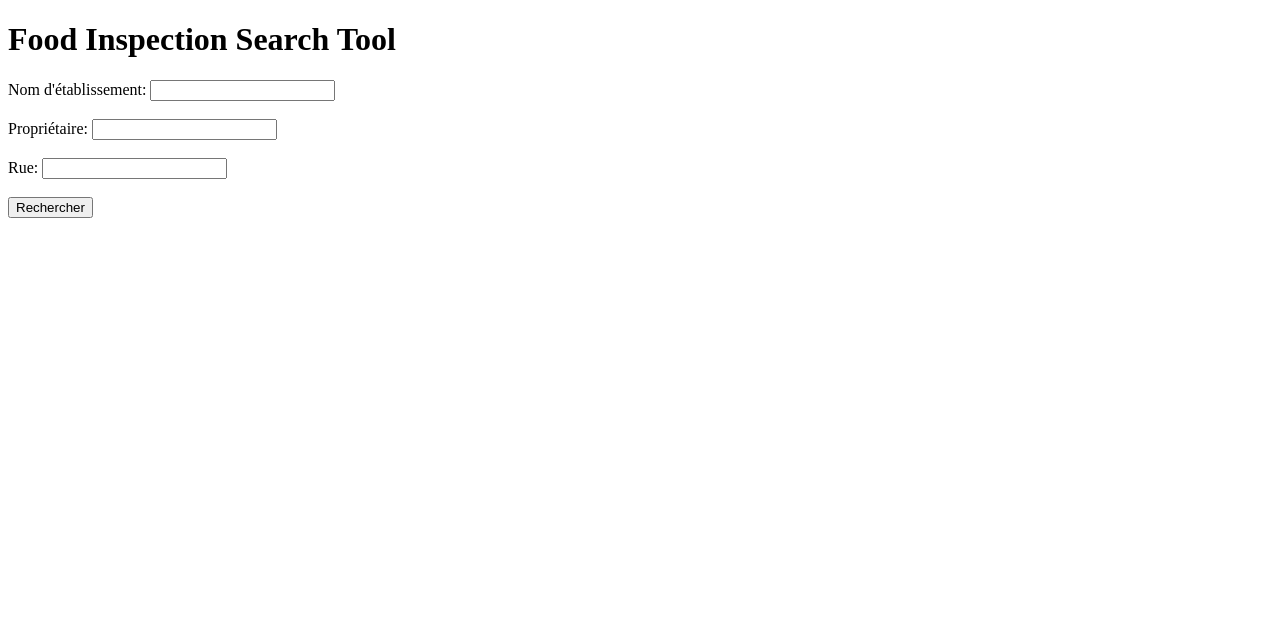
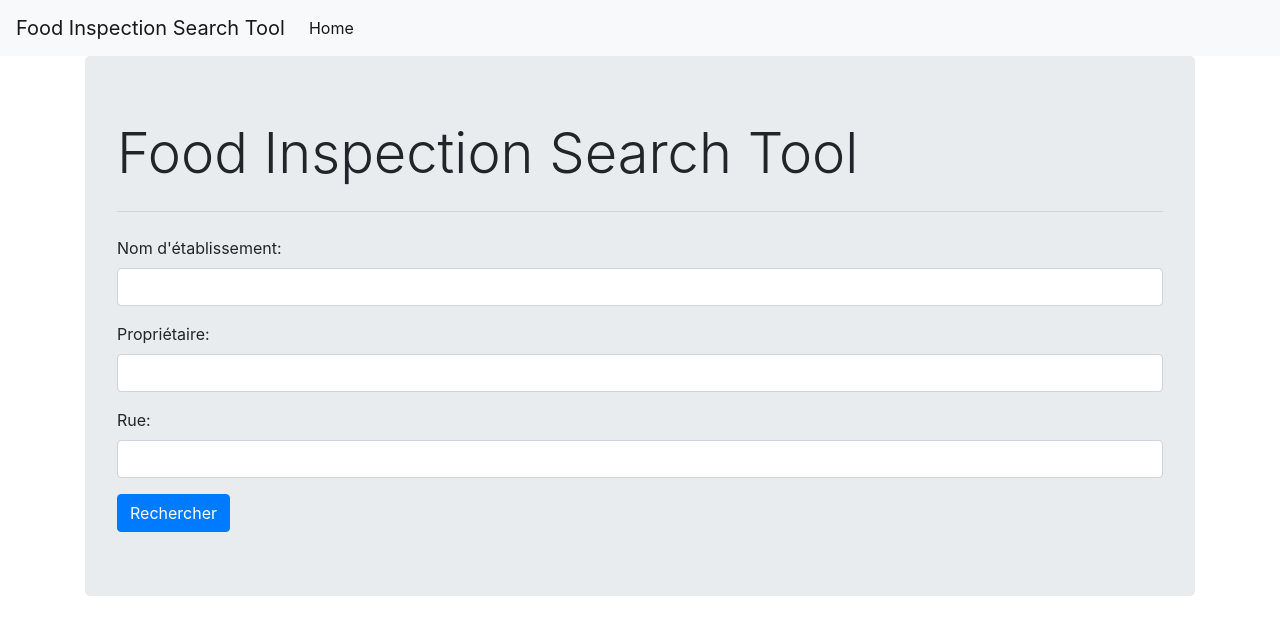
Before and after one commit to oussamaelfig/Ville_Montreal, a Flask app: page / in a window 1280 px wide. Shown: the top 635 px of the page. Run offline with Flask 2, Linux system fonts and the light colour scheme; some libraries are stand-ins or nearby versions.

Commit message:
add A2 feature

```diff
--- a/app.py
+++ b/app.py
@@ -51,7 +51,8 @@ def search():
     conn.close()
 
     # Display search results
-    return render_template('results.html', results=results, len=len(errors))
+    return render_template('results.html', results=results,
+                           num_results=len(results))
 
 
 if __name__ == '__main__':
--- /dev/null
+++ b/templates/base.html
@@ -0,0 +1,34 @@
+<!DOCTYPE html>
+<html>
+<head>
+    <title>{% block title %}{% endblock %}</title>
+    <link rel="stylesheet"
+          href="https://stackpath.bootstrapcdn.com/bootstrap/4.3.1/css/bootstrap.min.css">
+    <link rel="stylesheet"
+          href="{{ url_for('static', filename='style.css') }}">
+</head>
+<body>
+<nav class="navbar navbar-expand-lg navbar-light bg-light">
+    <a class="navbar-brand" href="/">Food Inspection Search Tool</a>
+    <button class="navbar-toggler" type="button" data-toggle="collapse"
+            data-target="#navbarNav"
+            aria-controls="navbarNav" aria-expanded="false"
+            aria-label="Toggle navigation">
+        <span class="navbar-toggler-icon"></span>
+    </button>
+    <div class="collapse navbar-collapse" id="navbarNav">
+        <ul class="navbar-nav">
+            <li class="nav-item active">
+                <a class="nav-link" href="/">Home</a>
+            </li>
+        </ul>
+    </div>
+</nav>
+<div class="container">
+    {% block content %}{% endblock %}
+</div>
+<script src="https://code.jquery.com/jquery-3.3.1.slim.min.js"></script>
+<script src="https://cdnjs.cloudflare.com/ajax/libs/popper.js/1.14.7/umd/popper.min.js"></script>
+<script src="https://stackpath.bootstrapcdn.com/bootstrap/4.3.1/js/bootstrap.min.js"></script>
+</body>
+</html>
--- a/templates/home.html
+++ b/templates/home.html
@@ -1,25 +1,34 @@
-<!DOCTYPE html>
-<html>
-<head>
-    <title>Food Inspection Search Tool</title>
-</head>
-<body>
-<h1>Food Inspection Search Tool</h1>
+{% extends 'base.html' %}
+
+{% block title %}Food Inspection Search Tool{% endblock %}
+
+{% block content %}
+    <div class="jumbotron">
+        <h1 class="display-4">Food Inspection Search Tool</h1>
+        <hr class="my-4">
         {% if errors %}
-    <ul style="color: red">
+            <div class="alert alert-danger" role="alert">
+                <ul>
                     {% for error in errors %}
                         <li>{{ error }}</li>
                     {% endfor %}
                 </ul>
+            </div>
         {% endif %}
         <form action="/search" method="POST">
+            <div class="form-group">
                 <label for="etablissement">Nom d'établissement:</label>
-    <input type="text" name="etablissement"><br><br>
+                <input type="text" class="form-control" name="etablissement">
+            </div>
+            <div class="form-group">
                 <label for="proprietaire">Propriétaire:</label>
-    <input type="text" name="proprietaire"><br><br>
+                <input type="text" class="form-control" name="proprietaire">
+            </div>
+            <div class="form-group">
                 <label for="rue">Rue:</label>
-    <input type="text" name="rue"><br><br>
-    <input type="submit" value="Rechercher">
+                <input type="text" class="form-control" name="rue">
+            </div>
+            <button type="submit" class="btn btn-primary">Rechercher</button>
         </form>
-</body>
-</html>
+    </div>
+{% endblock %}
```
Also changed, not shown: templates/results.html (+28 -41 lines). Lines whose indentation alone changed are shown as unchanged.
